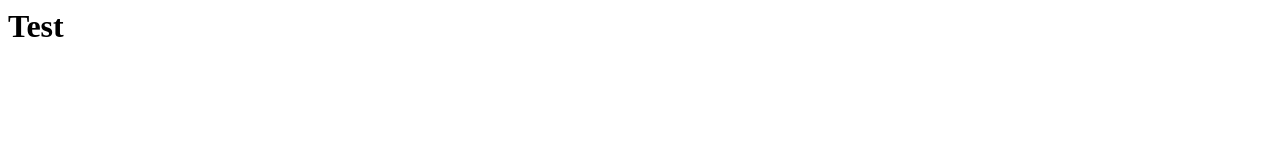
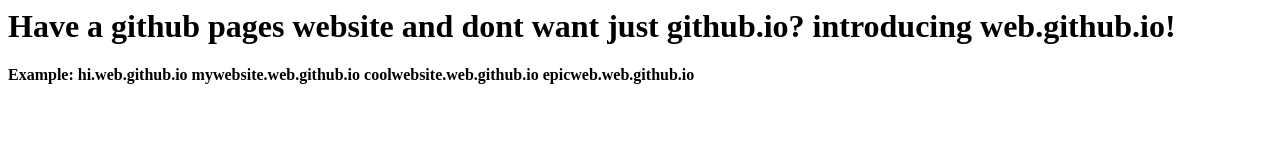
Before and after one commit to uuphoria2/web.github.io, a plain HTML site: page index.html in a window 1280 px wide. Drawn offline with Linux system fonts and the light colour scheme.

Commit message:
Update index.html

```diff
--- a/index.html
+++ b/index.html
@@ -1 +1,4 @@
-<h1>Test</h1>
+<h1>Have a github pages website and dont want just github.io? introducing web.github.io!</h1>
+
+
+<h4>Example: hi.web.github.io mywebsite.web.github.io coolwebsite.web.github.io epicweb.web.github.io</h4>
```
